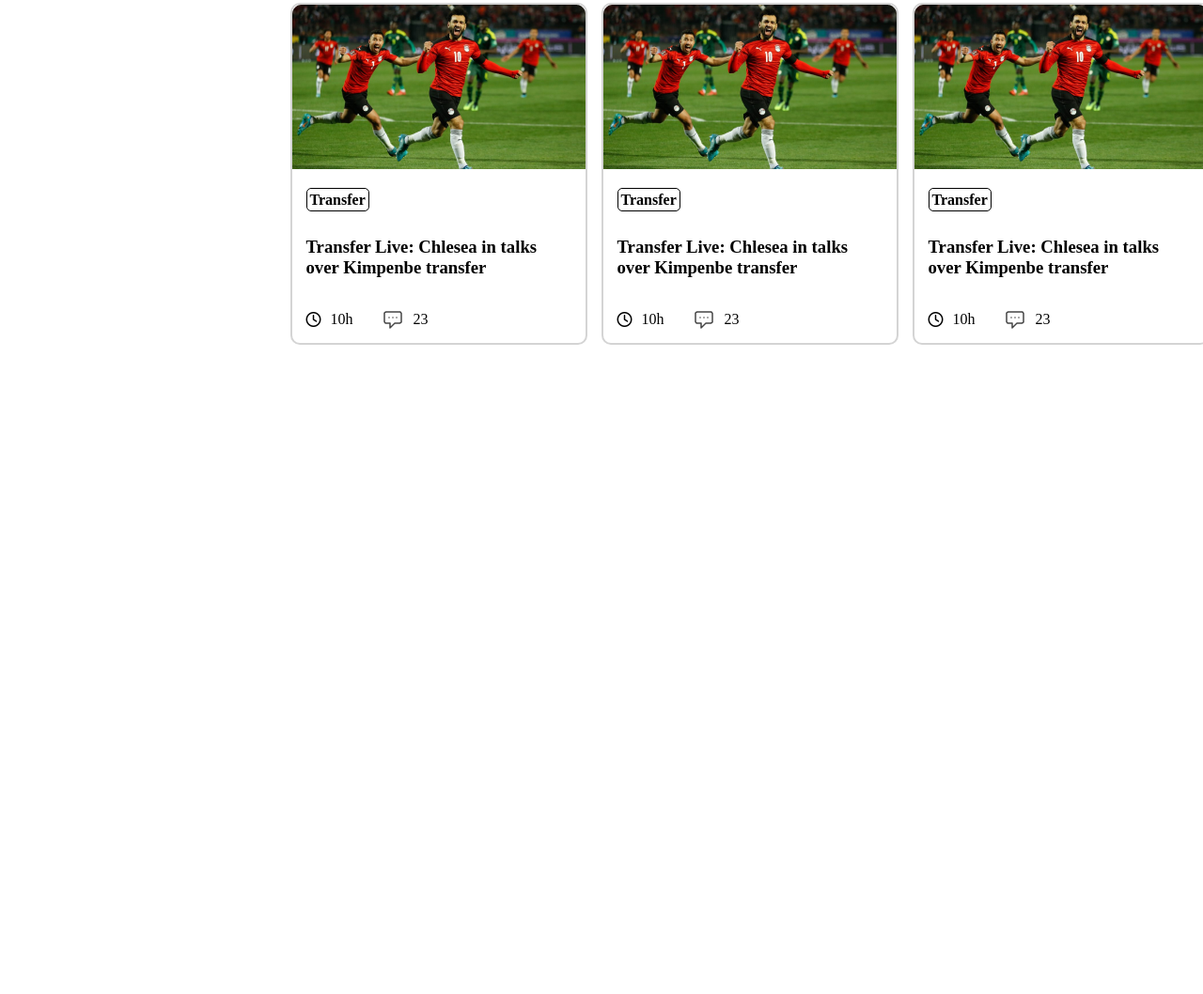
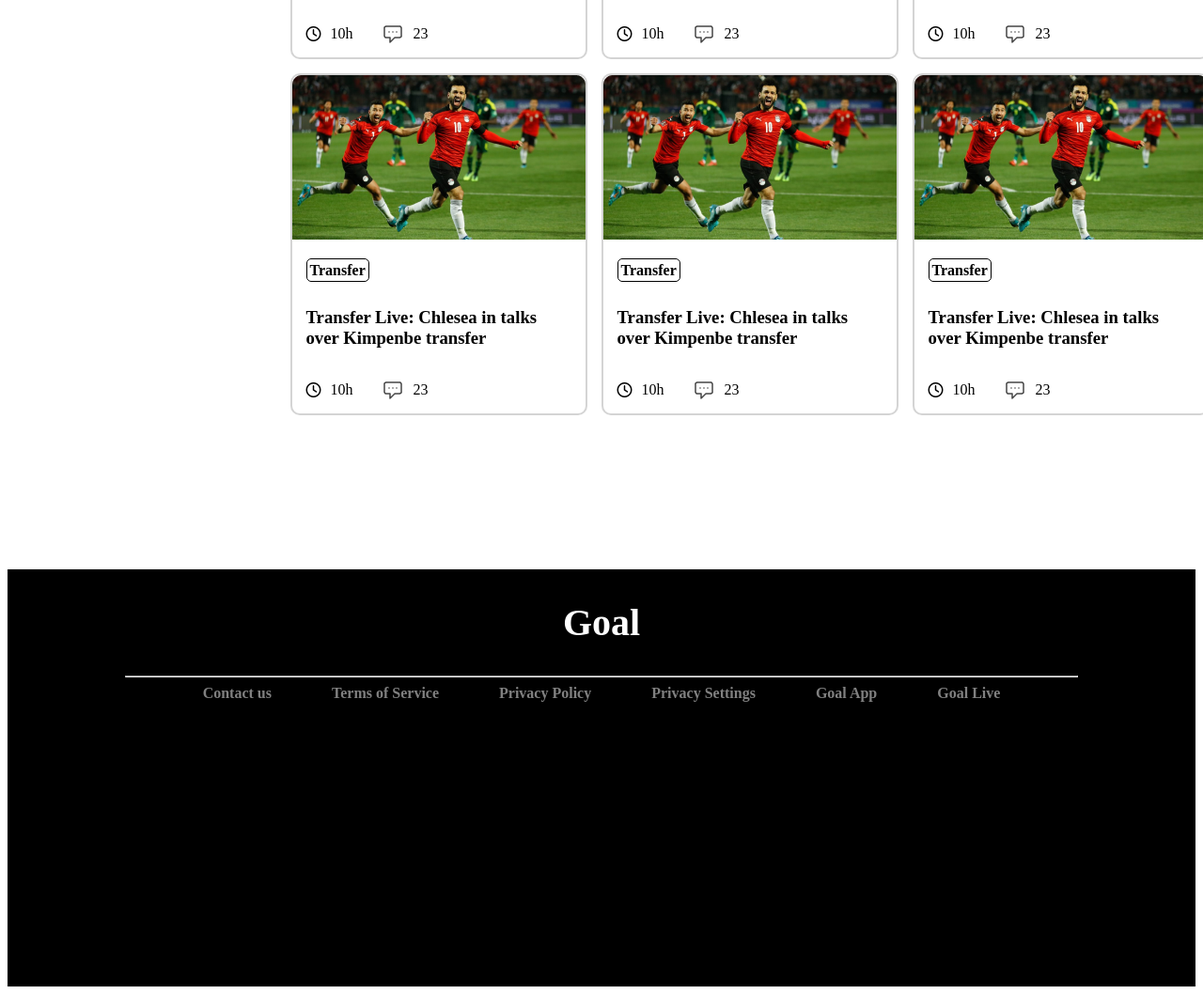
Before and after one commit to Faisalnoman44/world-cup, a plain HTML site: page index.html in a window 1280 px wide. Shown: the part 1602-2660 px from the top of the page at 94% size. Before the commit the page ends 2008 px from the top, so only its background shows below. Drawn offline with Linux system fonts and the light colour scheme; a web font is replaced by a local one.

Commit message:
article-added

```diff
--- a/index.html
+++ b/index.html
@@ -251,6 +251,18 @@
             </div>
         </section>
     </main>
+    <footer>
+        <h2>Goal</h2>
+        <hr>
+       <div class="footer-bottom">
+        <span>Contact us</span>
+        <span>Terms of Service </span>
+        <span>Privacy Policy </span>
+        <span>Privacy Settings </span>
+        <span>Goal App </span>
+        <span>Goal Live</span>
+       </div>
+    </footer>
 </body>
 
 </html>
--- a/style.css
+++ b/style.css
@@ -13,7 +13,7 @@ body {
     justify-content: center;
     align-items: center;
     height: 100vh;
-    margin-bottom: 200px;
+    margin-bottom: 300px;
 
 
 }
@@ -76,12 +76,16 @@ body {
 
 /* menu bar  */
 
+
 .blogs {
     display: grid;
     grid-template-columns: 300px 1fr;
     column-gap: 15px;
     background-color: white;
     justify-content: center;
+    margin-bottom: 50px;
+
+
 
 }
 
@@ -129,9 +133,11 @@ body {
     margin-left: 15px;
 
 }
-.btn{
+
+.btn {
     margin-top: 20px;
 }
+
 .btn a {
     text-decoration: none;
     border: 1px solid black;
@@ -141,7 +147,8 @@ body {
     font-weight: 700;
 
 }
-.transfer-live{
+
+.transfer-live {
     font-weight: 700;
     margin-top: 30px;
 }
@@ -165,3 +172,27 @@ body {
     align-items: center;
     gap: 10px;
 }
+
+/* footer  */
+footer {
+
+    width: 100%;
+    display: inline-block;
+    color: white;
+    background-color: black;
+    text-align: center;
+    height: 444px
+}
+footer h2{
+    font-size: 40px;
+    font-weight: 700;
+}
+hr{
+    width: 80%;
+    background-color: gray;
+}
+span{
+    margin: 0 30px;
+    color: grey;
+    font-weight: 700;
+}
```
